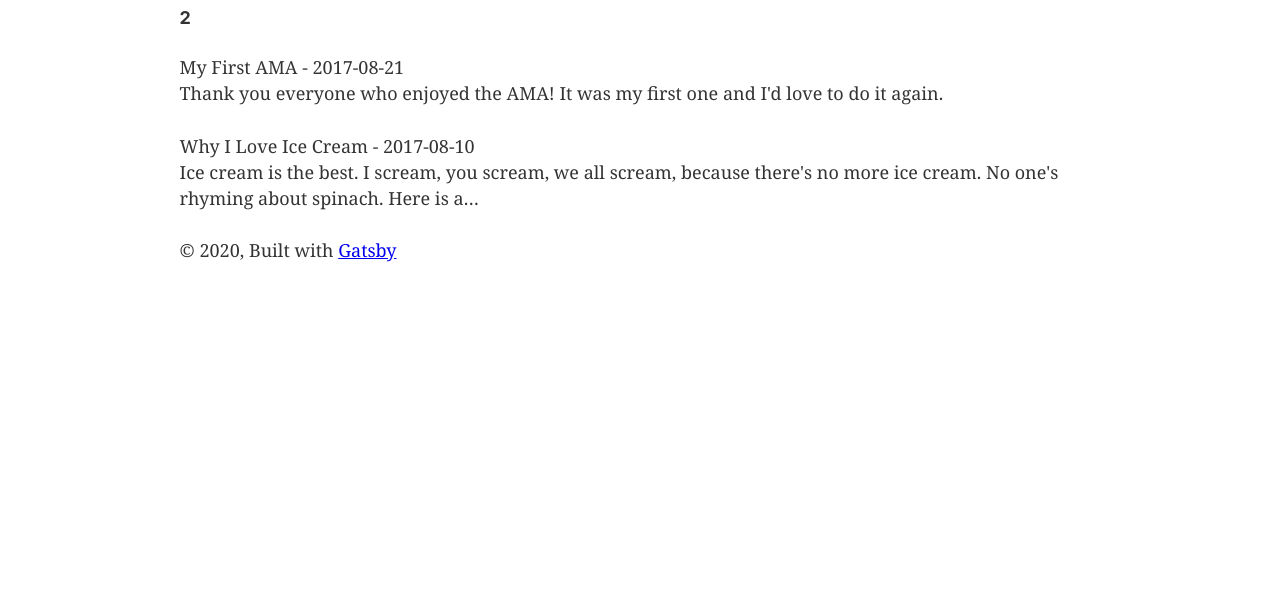
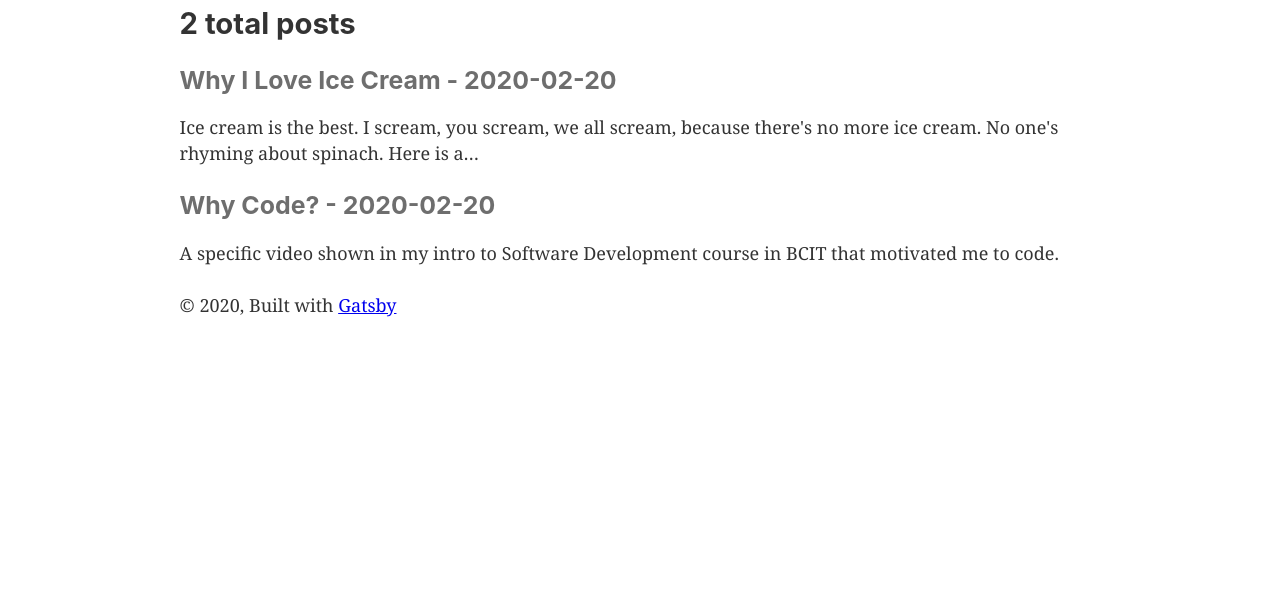
Before and after one commit to jayfillon/Gatsby-blog, a Gatsby site: page / in a window 1280 px wide. Shown: the part 185-800 px from the top of the page. Built offline with nearby package versions, Linux system fonts and the light colour scheme; Gatsby itself is replaced by a stand-in of ours.

Commit message:
Added styled components and working links to blog post pages

```diff
--- a/gatsby-config.js
+++ b/gatsby-config.js
@@ -22,6 +22,7 @@ module.exports = {
     },
     `gatsby-transformer-remark`,
     `gatsby-transformer-sharp`,
+    `gatsby-plugin-styled-components`,
     `gatsby-plugin-sharp`,
     {
       resolve: `gatsby-plugin-manifest`,
--- a/package.json
+++ b/package.json
@@ -5,19 +5,22 @@
   "version": "0.1.0",
   "author": "Kyle Mathews <mathews.kyle@gmail.com>",
   "dependencies": {
+    "babel-plugin-styled-components": "^1.10.7",
     "gatsby": "^2.19.7",
     "gatsby-image": "^2.2.39",
     "gatsby-plugin-manifest": "^2.2.39",
     "gatsby-plugin-offline": "^3.0.32",
     "gatsby-plugin-react-helmet": "^3.1.21",
     "gatsby-plugin-sharp": "^2.4.3",
+    "gatsby-plugin-styled-components": "^3.1.19",
     "gatsby-source-filesystem": "^2.1.46",
     "gatsby-transformer-remark": "^2.6.50",
     "gatsby-transformer-sharp": "^2.3.13",
     "prop-types": "^15.7.2",
     "react": "^16.12.0",
     "react-dom": "^16.12.0",
-    "react-helmet": "^5.2.1"
+    "react-helmet": "^5.2.1",
+    "styled-components": "^5.0.1"
   },
   "devDependencies": {
     "prettier": "^1.19.1"
--- a/src/components/header.js
+++ b/src/components/header.js
@@ -5,7 +5,7 @@ import React from "react"
 const Header = ({ siteTitle }) => (
   <header
     style={{
-      background: `rebeccapurple`,
+      background: `rgb(120,120,120)`,
       marginBottom: `1.45rem`,
     }}
   >
--- a/src/markdown-pages/ice-cream.md
+++ b/src/markdown-pages/ice-cream.md
@@ -1,6 +1,6 @@
 ---
 title: "Why I Love Ice Cream"
-date: "2017-08-10"
+date: "2020-02-20"
 ---
 
 ### Ice cream is the best.
--- a/src/markdown-pages/my-first-ama.md
+++ b/src/markdown-pages/my-first-ama.md
@@ -1,9 +1,9 @@
 ---
-title: 'My First AMA'
-date: '2017-08-21'
-description: 'My first AMA :)'
+title: 'Why Code?'
+date: '2020-02-20'
+description: 'A specific video shown in my intro to Software Development course in BCIT that motivated me to code.'
 ---
 
-Thank you everyone who enjoyed the AMA! It was my first one and I'd love to do it again.
+A specific video shown in my intro to Software Development course in BCIT that motivated me to code.
 
-<iframe width="560" height="315" src="https://www.youtube.com/embed/DXJO3AraeMQ" frameborder="0" allow="accelerometer; autoplay; encrypted-media; gyroscope; picture-in-picture" allowfullscreen></iframe>
+<iframe width="560" height="315" src="https://www.youtube.com/embed/Dv7gLpW91DM" frameborder="0" allow="accelerometer; autoplay; encrypted-media; gyroscope; picture-in-picture" allowfullscreen></iframe>
--- a/src/pages/index.js
+++ b/src/pages/index.js
@@ -1,20 +1,33 @@
 import React from "react"
 import { graphql, Link } from "gatsby"
+import styled from "styled-components"
 
 import Layout from "../components/layout"
 import SEO from "../components/seo"
+
+//Styled Components
+//could refactor into it's own folder structure for organization
+const BlogLink = styled(Link)`
+  text-decoration: none;
+`
+const BlogTitle = styled.h3`
+  margin-bottom: 20px;
+  color: rgb(110, 110, 110);
+`
 
 const IndexPage = ({ data }) => (
   <Layout>
     <SEO title="Home" />
     <div>
       <h1>Jericho's Thoughts</h1>
-      <h4>{data.allMarkdownRemark.totalCount}</h4>
+      <h2>{data.allMarkdownRemark.totalCount} total posts</h2>
       {data.allMarkdownRemark.edges.map(({ node }) => (
         <div key={node.id}>
-          <span>
-            {node.frontmatter.title} - {node.frontmatter.date}
-          </span>
+          <BlogLink to={node.fields.slug}>
+            <BlogTitle>
+              {node.frontmatter.title} - {node.frontmatter.date}
+            </BlogTitle>
+          </BlogLink>
           <p>{node.excerpt}</p>
         </div>
       ))}
@@ -37,7 +50,7 @@ export const query = graphql`
             title
           }
           excerpt
-          fields{
+          fields {
             slug
           }
         }
```
Also changed, not shown: 1 other file.
